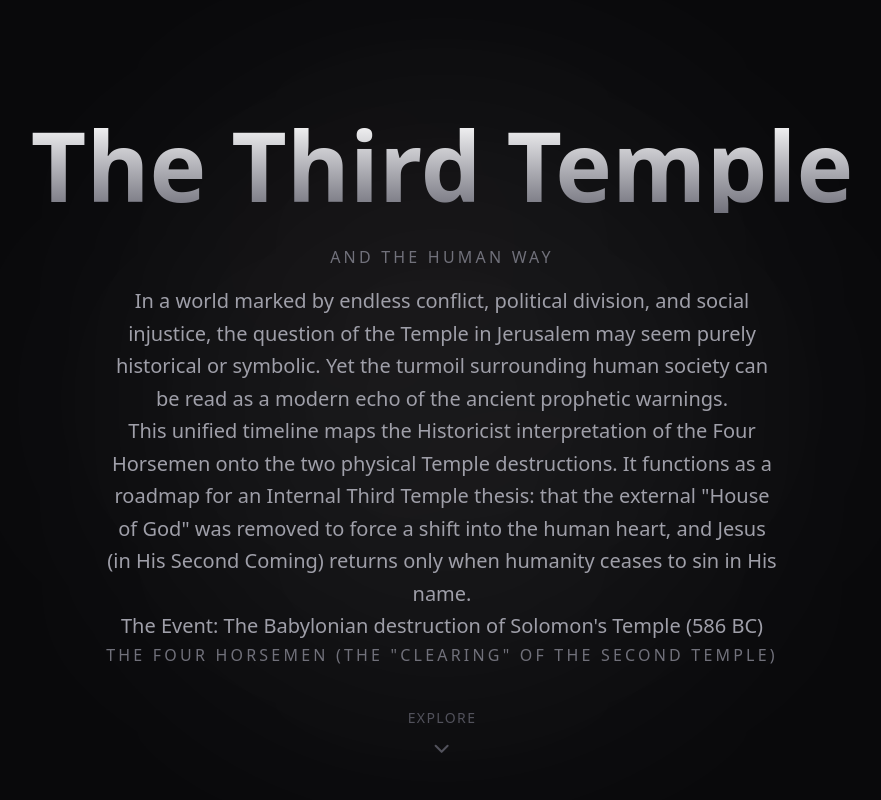
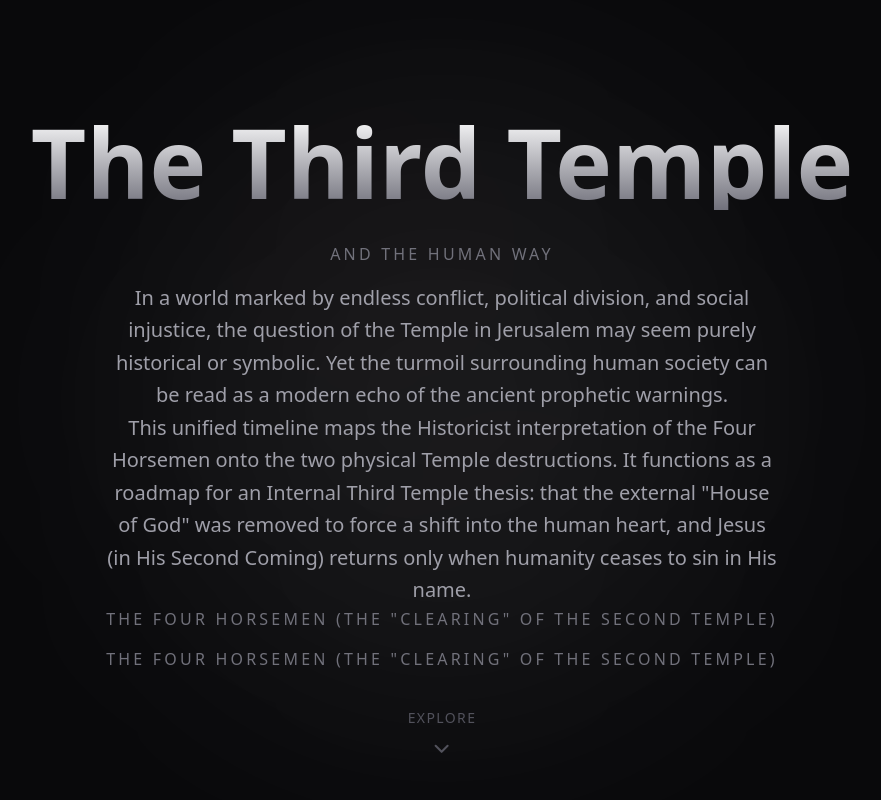
Before and after one commit to galen108/The-Human-Way, a Next.js app: page / in a window 1280 px wide. Shown: the top 800 px of the page, without its empty margins (198-1079 px from the left). Built offline with nearby package versions, Linux system fonts and the light colour scheme.

Commit message:
The-Human-Way, 3/18/2026 — Updae to content.ts and Hero.tsx

```diff
--- a/components/Hero.tsx
+++ b/components/Hero.tsx
@@ -49,14 +49,14 @@ export function Hero() {
           >
               {CONTENT.hero.thesis}
           </motion.h2>
-          <motion.h2
-              initial={{ opacity: 0 }}
-              animate={{ opacity: 1 }}
-              transition={{ duration: 1, delay: 0.5 }}
-              className="text-lg md:text-xl text-zinc-400 max-w-2xl mx-auto leading-relaxed"
+          <motion.p
+              initial={{ opacity: 0, y: 20 }}
+              animate={{ opacity: 1, y: 0 }}
+              transition={{ duration: 0.8 }}
+              className="text-zinc-500 font-medium tracking-[0.2em] uppercase mb-4"
           >
-              {CONTENT.hero.event}
-          </motion.h2>
+              {CONTENT.hero.clearing}
+          </motion.p>
           <motion.p
               initial={{ opacity: 0, y: 20 }}
               animate={{ opacity: 1, y: 0 }}
```
